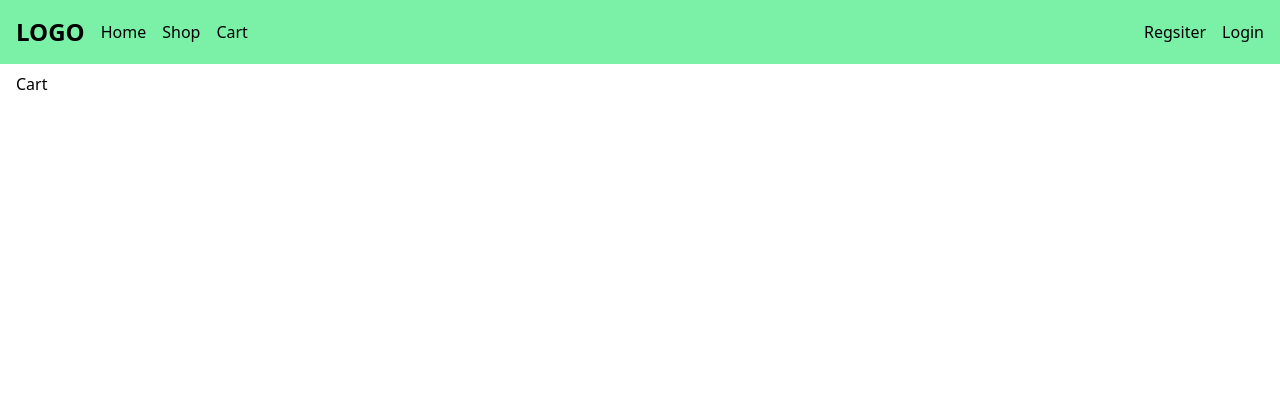
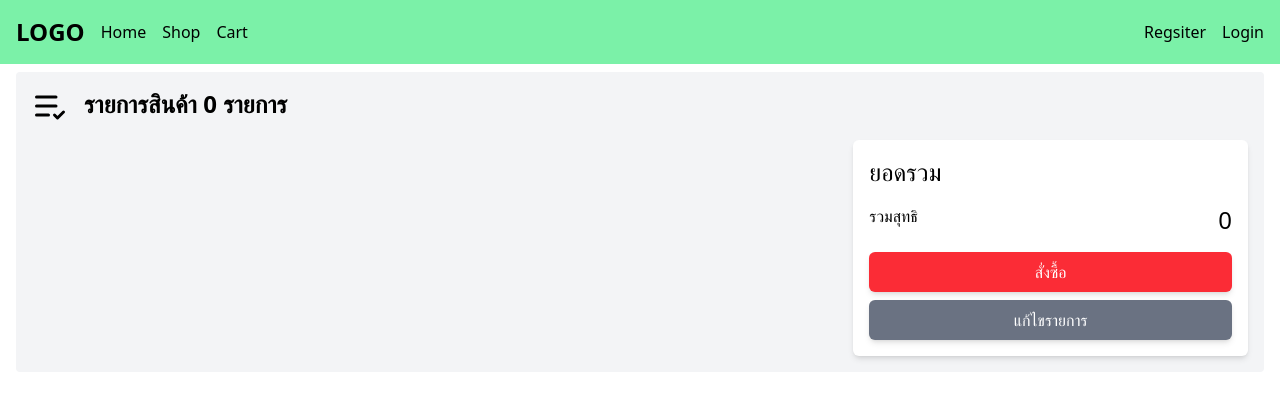
Before and after one commit to BLK45/learn-react-ecom, a React (Vite) app in the folder client/: page /cart in a window 1280 px wide. Shown: the top 404 px of the page. Built offline with nearby package versions, Linux system fonts and the light colour scheme.

Commit message:
Font-end-Ep19

```diff
--- a/client/src/components/Card/CartCard.jsx
+++ b/client/src/components/Card/CartCard.jsx
@@ -1,12 +1,17 @@
 import React from "react";
-import { Trash2 } from "lucide-react";
+import { Minus, Plus, Trash2 } from "lucide-react";
 import useEcomStore from "../../store/ecom-store";
+import {Link} from "react-router-dom"
 
 const CartCard = () => {
   const carts = useEcomStore((state) => state.carts);
-  const actionUpdateQuantity = useEcomStore((state) => state.actionUpdateQuantity)
-  const actionRemoveProduct = useEcomStore((state) => state.actionRemoveProduct)
-  const getTotalPrice = useEcomStore((state) => state.getTotalPrice)
+  const actionUpdateQuantity = useEcomStore(
+    (state) => state.actionUpdateQuantity
+  );
+  const actionRemoveProduct = useEcomStore(
+    (state) => state.actionRemoveProduct
+  );
+  const getTotalPrice = useEcomStore((state) => state.getTotalPrice);
   console.log(carts);
 
   return (
@@ -15,15 +20,23 @@ const CartCard = () => {
       {/* Border */}
       <div className="border p-2">
         {/* Card */}
-        {carts.map((item, index) =>
+        {carts.map((item, index) => (
           <div key={index} className="bg-white p-2 mb-2 rounded-md shadow-md">
             {/* Row 1 */}
             <div className="flex justify-between mb-2">
               {/* Left */}
               <div className="flex gap-2 items-center">
-                <div className="w-16 h-16 bg-gray-200 rounded-md flex text-center items-center">
-                  No Image
-                </div>
+                {item.images && item.images.length > 0 ? (
+                  <img
+                    className="w-16 h-16 rounded-md"
+                    src={item.images[0].url}
+                  />
+                ) : (
+                  <div className="w-16 h-16 bg-gray-200 rounded-md flex text-center items-center">
+                    No Image
+                  </div>
+                )}
+
                 <div>
                   <p className="font-bold">{item.title}</p>
                   <p className="text-sm">{item.description}</p>
@@ -31,41 +44,47 @@ const CartCard = () => {
               </div>
               {/* Right */}
               <div
-              onClick={()=>actionRemoveProduct(item.id)}
-              className="text-red-600 p-2">
+                onClick={() => actionRemoveProduct(item.id)}
+                className="text-red-600 p-2"
+              >
                 <Trash2 />
               </div>
             </div>
             {/* Row 2 */}
             <div className="flex justify-between">
               {/* Left */}
-              <div className="border rounded-sm px-2 py-1">
+              <div className="border rounded-sm px-2 py-1 flex items-center">
                 <button
-                onClick={()=>actionUpdateQuantity(item.id,item.count - 1)}
-                className="px-2 py-1 bg-gray-200 rounded-sm hover:bg-red-300">
-                  -
+                  onClick={() => actionUpdateQuantity(item.id, item.count - 1)}
+                  className="px-2 py-1 bg-gray-200 rounded-sm hover:bg-red-300"
+                >
+                  <Minus size={16} />
                 </button>
                 <span className="px-2">{item.count}</span>
                 <button
-                onClick={()=>actionUpdateQuantity(item.id,item.count + 1)}
-                className="px-2 py-1 bg-gray-200 rounded-sm hover:bg-blue-300">
-                  +
+                  onClick={() => actionUpdateQuantity(item.id, item.count + 1)}
+                  className="px-2 py-1 bg-gray-200 rounded-sm hover:bg-blue-300"
+                >
+                  <Plus size={16} />
                 </button>
               </div>
               {/* Right */}
               <div className="font-bold text-blue-500">{item.price}</div>
             </div>
           </div>
-        )}
+        ))}
         {/* Total */}
         <div className="flex justify-between px-2">
           <span>รวม</span>
           <span>{getTotalPrice()}</span>
         </div>
+
         {/* Button */}
+        <Link to='/cart'>
         <button className="mt-4 bg-green-500 text-white w-full py-2 rounded-md shadow-md hover:bg-green-700">
           ดำเนินการชำระเงิน
         </button>
+        </Link>
       </div>
     </div>
   );
--- /dev/null
+++ b/client/src/components/Card/ListCart.jsx
@@ -0,0 +1,84 @@
+import { ListCheck } from "lucide-react";
+import React from "react";
+import useEcomStore from "../../store/ecom-store";
+import { Link } from "react-router-dom";
+
+const ListCart = () => {
+  const carts = useEcomStore((state) => state.carts);
+  const getTotalPrice = useEcomStore((state) => state.getTotalPrice);
+
+  return (
+    <div className="bg-gray-100 rounded-sm p-4">
+      {/* Header */}
+      <div className="flex gap-4 mb-4">
+        <ListCheck size={36} />
+        <p className="text-2xl font-bold">รายการสินค้า {carts.length} รายการ</p>
+      </div>
+      {/* List */}
+      <div className="grid grid-cols-1 md:grid-cols-3 gap-4">
+        {/* Lift */}
+        <div className="col-span-2">
+          {/* Cart */}
+          {carts.map((item, index) => (
+            <div key={index} className="bg-white p-2 mb-2 rounded-md shadow-md">
+              {/* Row 1 */}
+              <div className="flex justify-between mb-2">
+                {/* Left */}
+                <div className="flex gap-2 items-center">
+                  {item.images && item.images.length > 0 ? (
+                    <img
+                      className="w-16 h-16 rounded-md"
+                      src={item.images[0].url}
+                    />
+                  ) : (
+                    <div className="w-16 h-16 bg-gray-200 rounded-md flex text-center items-center">
+                      No Image
+                    </div>
+                  )}
+
+                  <div>
+                    <p className="font-bold">{item.title}</p>
+                    <p className="text-sm">
+                      {item.price} X {item.count}
+                    </p>
+                  </div>
+                </div>
+                {/* Right */}
+                <div>
+                  <div className="font-bold text-blue-500">{item.price}</div>
+                </div>
+              </div>
+            </div>
+          ))}
+        </div>
+        {/* Right */}
+        <div className="bg-white p-4 rounded-md shadow-md space-y-4">
+          <p className="text-2xl">ยอดรวม</p>
+          <div className="flex justify-between">
+            <span>รวมสุทธิ</span>
+            <span className="text-2xl">{getTotalPrice()}</span>
+          </div>
+          <div className="flex flex-col gap-2">
+          <Link>
+            <button
+              className="bg-red-500 w-full
+            rounded-md text-white shadow-md py-2 hover:bg-red-700"
+            >
+              สั่งซื้อ
+            </button>
+          </Link>
+          <Link to={"/shop"}>
+            <button
+              className="bg-gray-500 w-full
+            rounded-md text-white shadow-md py-2 hover:bg-red-700"
+            >
+              แก้ไขรายการ
+            </button>
+          </Link></div>
+        </div>
+      </div>
+    </div>
+  );
+};
+
+export default ListCart;
--- a/client/src/pages/Cart.jsx
+++ b/client/src/pages/Cart.jsx
@@ -1,8 +1,11 @@
 import React from 'react'
+import ListCart from '../components/Card/ListCart'
 
 const Cart = () => {
   return (
-    <div>Cart</div>
+    <div>
+      <ListCart />
+    </div>
   )
 }
 
```
